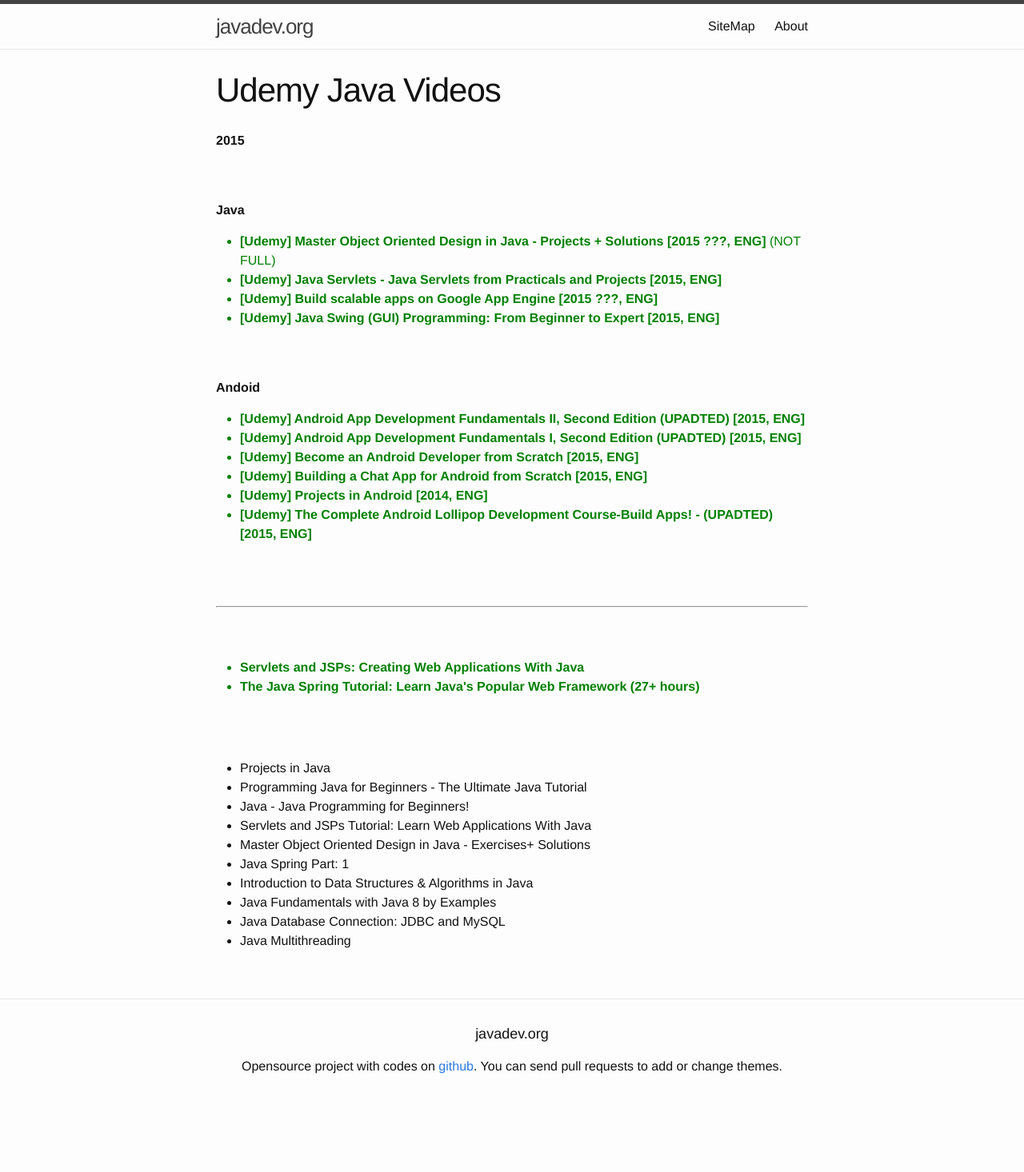
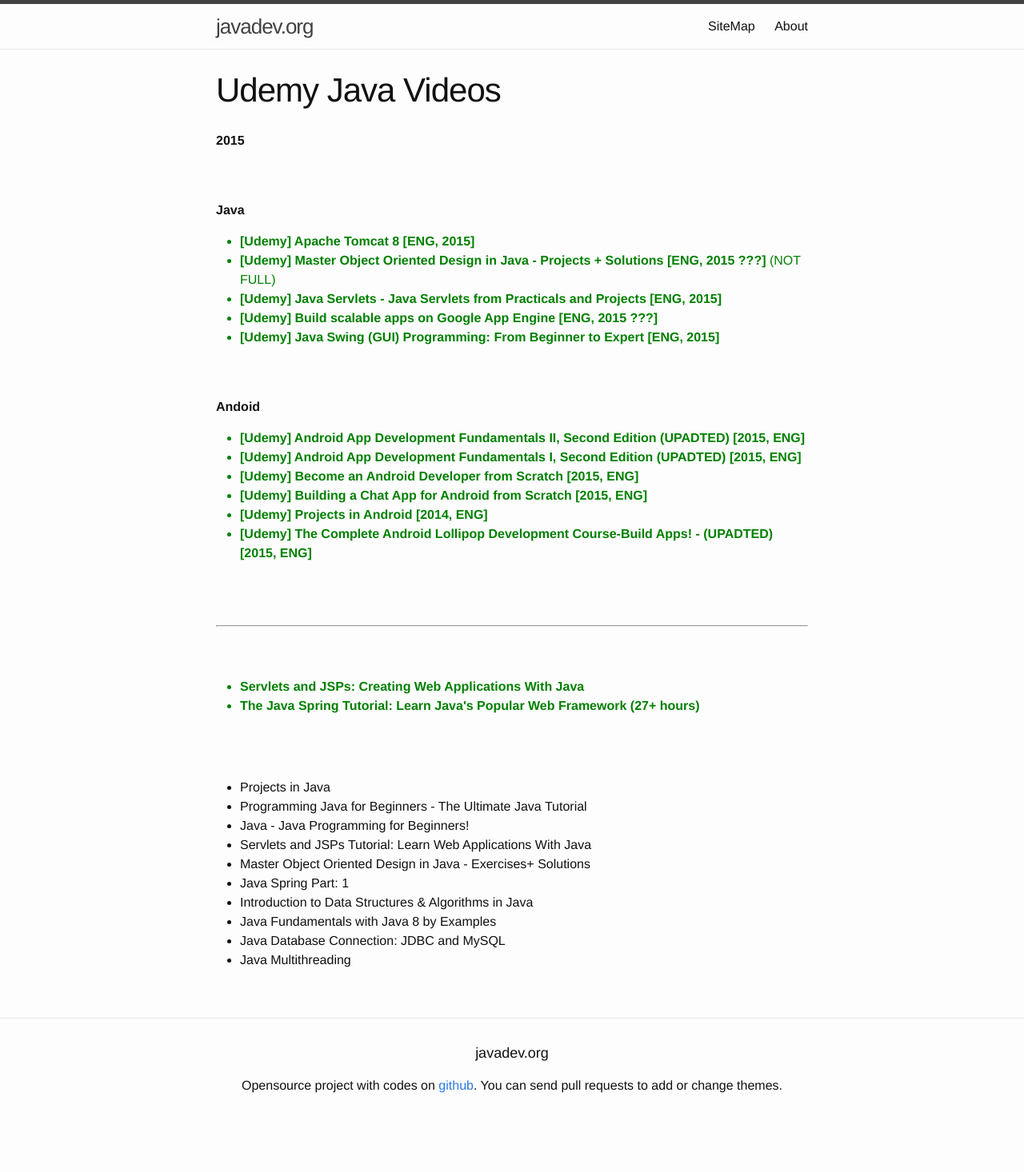
Before and after one commit to webmakaka/javadev.org, a Jekyll site: the page built from website/library/collections/video/paid/udemy.md, in a window 1280 px wide. Shown: the whole page at 80% size. Built offline with Jekyll 4.4.1, drawn with Linux system fonts in a browser that asks for light colours; before the commit the page ends 1442 px from its top, so only the background shows below that; grey boxes are pictures that could not be loaded.

Commit message:
Update udemy.md

```diff
--- a/website/library/collections/video/paid/udemy.md
+++ b/website/library/collections/video/paid/udemy.md
@@ -11,11 +11,13 @@
 
 <ul>
 
-<li style="color:green"><strong>[Udemy] Master Object Oriented Design in Java - Projects + Solutions [2015 ???, ENG] </strong> (NOT FULL)</li>
+<li style="color:green"><strong>[Udemy] Apache Tomcat 8 [ENG, 2015] </strong></li>
 
-<li style="color:green"><strong>[Udemy] Java Servlets - Java Servlets from Practicals and Projects [2015, ENG] </strong></li>
-<li style="color:green"><strong>[Udemy] Build scalable apps on Google App Engine [2015 ???, ENG] </strong></li>
-<li style="color:green"><strong>[Udemy] Java Swing (GUI) Programming: From Beginner to Expert [2015, ENG] </strong></li>
+<li style="color:green"><strong>[Udemy] Master Object Oriented Design in Java - Projects + Solutions [ENG, 2015 ???] </strong> (NOT FULL)</li>
+
+<li style="color:green"><strong>[Udemy] Java Servlets - Java Servlets from Practicals and Projects [ENG, 2015] </strong></li>
+<li style="color:green"><strong>[Udemy] Build scalable apps on Google App Engine [ENG, 2015 ???] </strong></li>
+<li style="color:green"><strong>[Udemy] Java Swing (GUI) Programming: From Beginner to Expert [ENG, 2015] </strong></li>
 </ul>
 
 <br/><br/>
```
